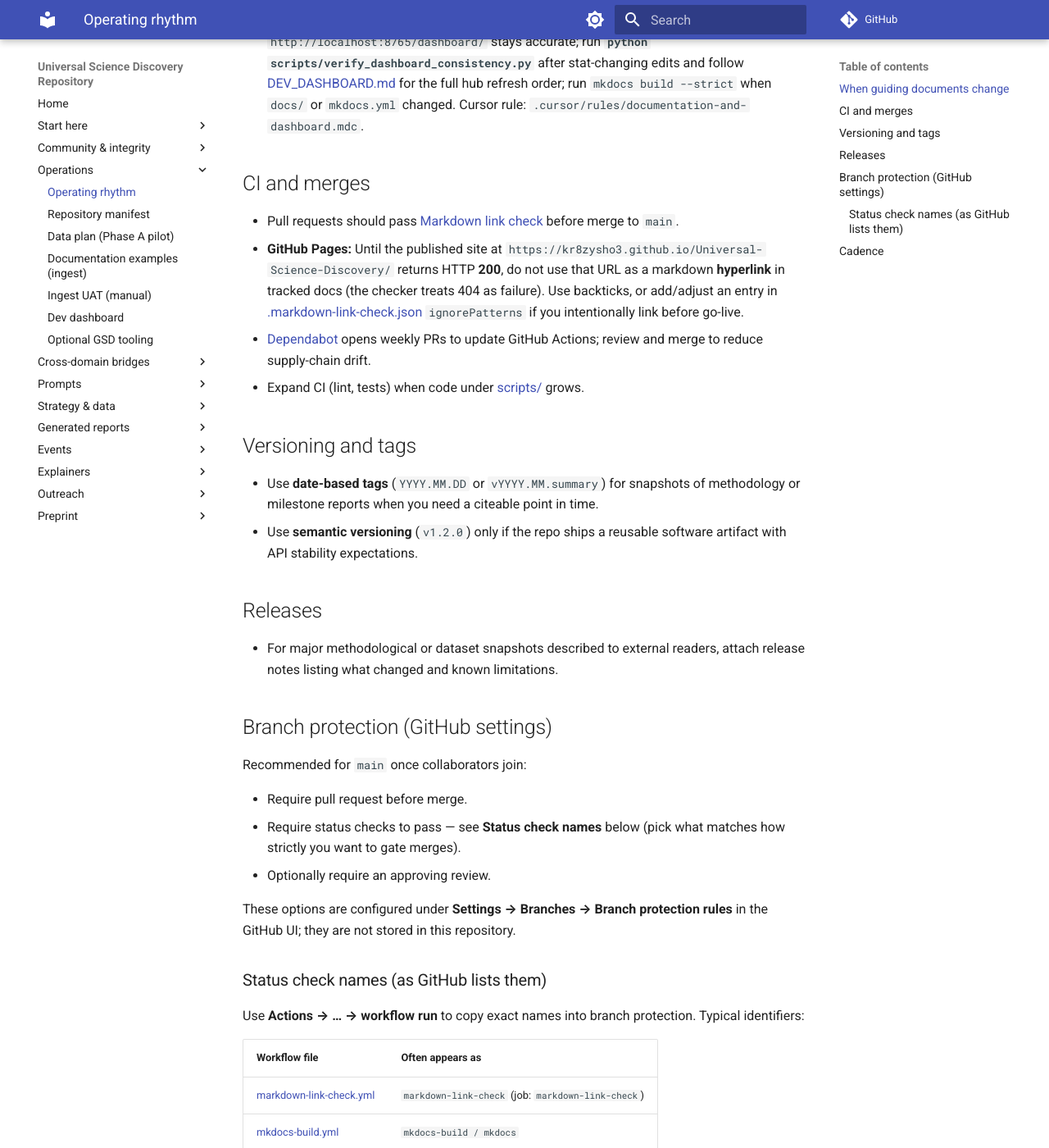
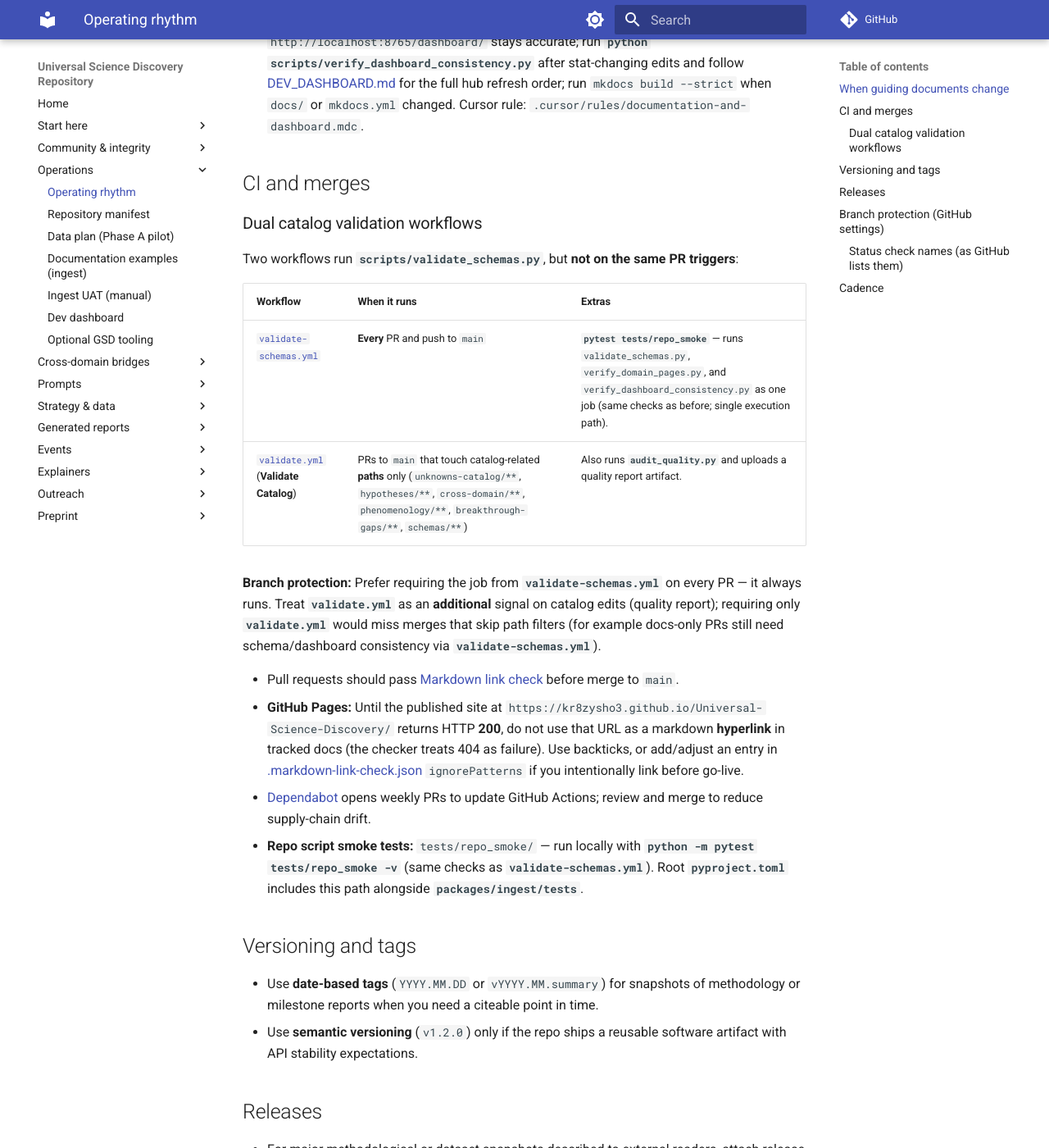
Before and after one commit to KR8ZYSHO3/Universal-Science-Discovery, an MkDocs documentation site: the page built from docs/OPERATING_RHYTHM.md, in a window 1280 px wide and 1400 px high, scrolled down 378 px. Shown: the whole window at 82% size. Built offline with MkDocs 1.6.1 and Material for MkDocs 9.7.7, drawn with Linux system fonts in a browser that asks for light colours; comment, search, counter and statistics services are not loaded; some of the changed text lies outside the part shown.

Commit message:
ci(tests): repo_smoke pytest bundle + dual-workflow docs
Co-authored-by: Cursor <cursoragent@cursor.com>

```diff
--- a/docs/OPERATING_RHYTHM.md
+++ b/docs/OPERATING_RHYTHM.md
@@ -10,10 +10,21 @@
 
 ## CI and merges
 
+### Dual catalog validation workflows
+
+Two workflows run **`scripts/validate_schemas.py`**, but **not on the same PR triggers**:
+
+| Workflow | When it runs | Extras |
+|----------|----------------|--------|
+| [`validate-schemas.yml`](../.github/workflows/validate-schemas.yml) | **Every** PR and push to `main` | **`pytest tests/repo_smoke`** — runs `validate_schemas.py`, `verify_domain_pages.py`, and `verify_dashboard_consistency.py` as one job (same checks as before; single execution path). |
+| [`validate.yml`](../.github/workflows/validate.yml) (**Validate Catalog**) | PRs to `main` that touch catalog-related **paths** only (`unknowns-catalog/**`, `hypotheses/**`, `cross-domain/**`, `phenomenology/**`, `breakthrough-gaps/**`, `schemas/**`) | Also runs **`audit_quality.py`** and uploads a quality report artifact. |
+
+**Branch protection:** Prefer requiring the job from **`validate-schemas.yml`** on every PR — it always runs. Treat **`validate.yml`** as an **additional** signal on catalog edits (quality report); requiring only **`validate.yml`** would miss merges that skip path filters (for example docs-only PRs still need schema/dashboard consistency via **`validate-schemas.yml`**).
+
 - Pull requests should pass [Markdown link check](../.github/workflows/markdown-link-check.yml) before merge to `main`.
 - **GitHub Pages:** Until the published site at `https://kr8zysho3.github.io/Universal-Science-Discovery/` returns HTTP **200**, do not use that URL as a markdown **hyperlink** in tracked docs (the checker treats 404 as failure). Use backticks, or add/adjust an entry in [.markdown-link-check.json](../.markdown-link-check.json) `ignorePatterns` if you intentionally link before go-live.
 - [Dependabot](../.github/dependabot.yml) opens weekly PRs to update GitHub Actions; review and merge to reduce supply-chain drift.
-- Expand CI (lint, tests) when code under [scripts/](../scripts/) grows.
+- **Repo script smoke tests:** `tests/repo_smoke/` — run locally with **`python -m pytest tests/repo_smoke -v`** (same checks as **`validate-schemas.yml`**). Root **`pyproject.toml`** includes this path alongside **`packages/ingest/tests`**.
 
 ## Versioning and tags
 
@@ -42,7 +53,8 @@ Use **Actions → … → workflow run** to copy exact names into branch protect
 |---------------|------------------|
 | [markdown-link-check.yml](../.github/workflows/markdown-link-check.yml) | `markdown-link-check` (job: `markdown-link-check`) |
 | [mkdocs-build.yml](../.github/workflows/mkdocs-build.yml) | `mkdocs-build / mkdocs` |
-| [validate-schemas.yml](../.github/workflows/validate-schemas.yml) | `validate-schemas / validate-schemas` |
+| [validate-schemas.yml](../.github/workflows/validate-schemas.yml) | `validate-schemas / validate-schemas` (runs **`pytest tests/repo_smoke`**) |
+| [validate.yml](../.github/workflows/validate.yml) | `Validate Catalog / validate` (path-filtered; includes quality audit artifact) |
 | [ingest-ci.yml](../.github/workflows/ingest-ci.yml) | `ingest tests / pytest-ingest` |
 
 **Ingest caveat:** [ingest-ci.yml](../.github/workflows/ingest-ci.yml) runs only when PRs touch ingest-related paths (`packages/ingest/`, `requirements-ingest.txt`, envelope schema, etc.). If you mark **`ingest tests / pytest-ingest`** as **required**, GitHub may block merges on docs-only PRs where that workflow did not run. Options: omit it from required checks, use a ruleset that allows skipped optional checks, or touch an ingest path when you need the check to appear.
--- a/pyproject.toml
+++ b/pyproject.toml
@@ -1,5 +1,5 @@
 # Minimal root tool config (repo has no previous pyproject). Ingest package: packages/ingest/.
 [tool.pytest.ini_options]
-testpaths = ["packages/ingest/tests"]
+testpaths = ["packages/ingest/tests", "tests/repo_smoke"]
 pythonpath = ["packages/ingest/src"]
 addopts = "-ra"
```
Also changed, not shown: .planning/STATE.md (+2 -1 lines), CHANGELOG.md (+7 -0 lines), ROADMAP.md (+3 -3 lines), docs/DOC_MAP.md (+4 -4 lines), docs/REPOSITORY_MANIFEST.md (+3 -2 lines), scripts/README.md (+1 -0 lines), 3 other files.
